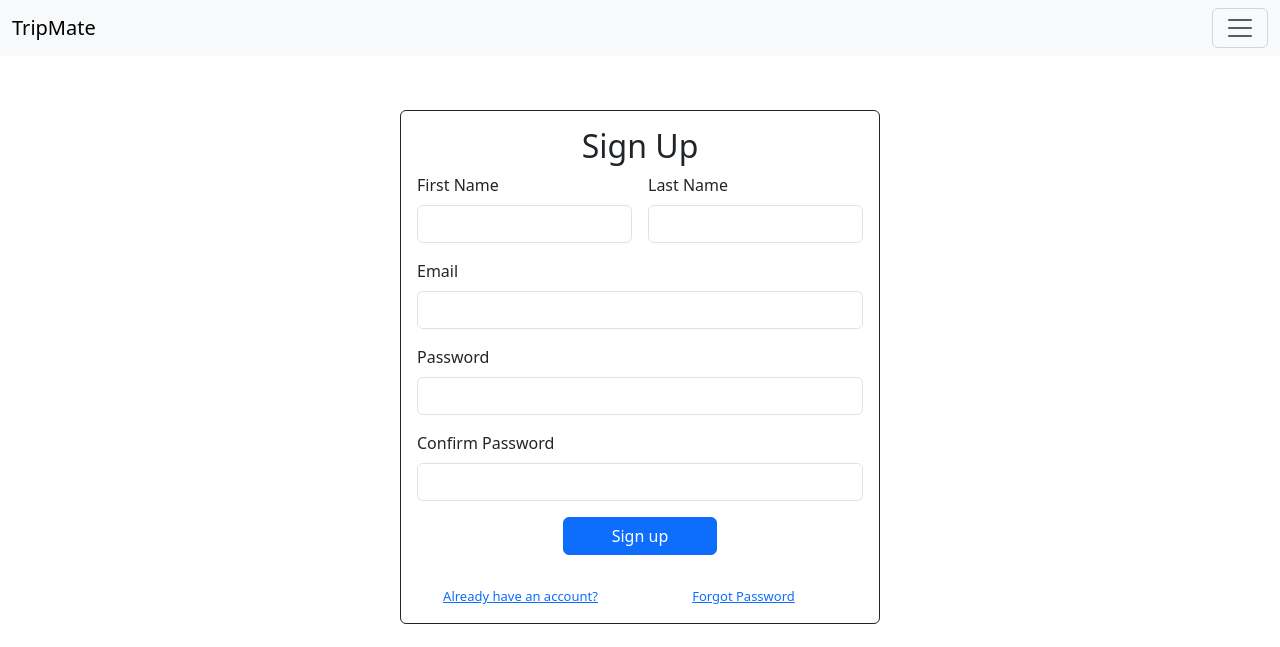
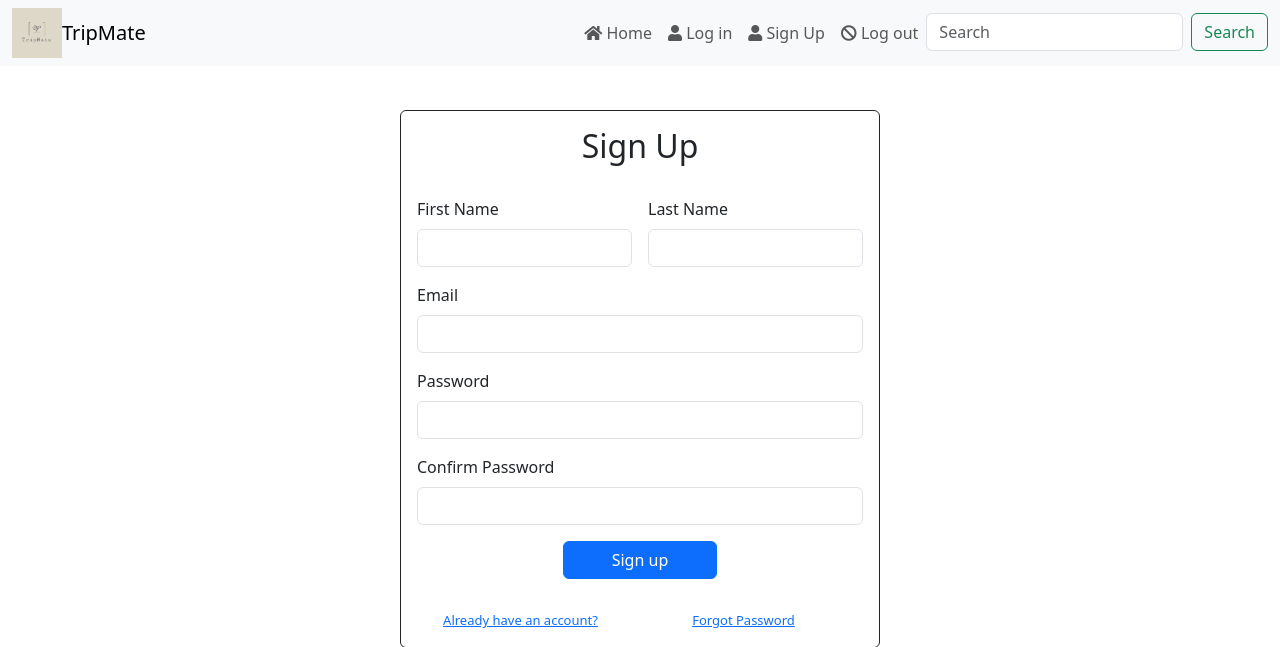
Before and after one commit to mariahvadak/TripMate, a Flask app: page /signup/ in a window 1280 px wide. Shown: the top 647 px of the page. Run offline with Flask 2, Linux system fonts and the light colour scheme.

Commit message:
Change base layout

```diff
--- a/app/templates/base.html
+++ b/app/templates/base.html
@@ -8,29 +8,54 @@
 
         <title>{% block title %}TripMate{% endblock %}</title>
     </head>
+
     <style>
         body {
             padding-top: 80px;
         }
+
         footer {
             bottom: 0;
             width: 100%;
             margin: 20px auto;
         }
+
+        .navbar-nav {
+            display: flex;
+            align-items: left;
+            justify-content: space-between;
+        }
+
+        @media (max-width: 991px) {
+            .navbar-collapse {
+                position: fixed;
+                top: 55px;
+                bottom: 0;
+                right: 0;
+                left: auto;
+                overflow-y: scroll;
+                background-color: #f8f9fa;
+                padding: 10px;
+            }
+            .navbar-collapse form {
+                width: 100%;
+                margin: 0 auto;
+            }
+        }
     </style>
-    <nav class="navbar bg-body-tertiary fixed-top">
+
+    <!-- Sidebar -->
+
+    <!-- Main Menu -->
+    <nav class="navbar navbar-expand-lg bg-body-tertiary fixed-top">
         <div class="container-fluid">
-            <a class="navbar-brand" href="/">TripMate</a>
-            <button class="navbar-toggler" type="button" data-bs-toggle="offcanvas" data-bs-target="#offcanvasNavbar" aria-controls="offcanvasNavbar">
+            <img src="/static/images/logo.png" width="50" height="50">
+            <a class="navbar-brand" href="/"> TripMate</a>
+            <button class="navbar-toggler" type="button" data-bs-toggle="collapse" data-bs-target="#navbarNav" aria-controls="navbarNav" aria-expanded="false" aria-label="Toggle navigation">
                 <span class="navbar-toggler-icon"></span>
             </button>
-            <div class="offcanvas offcanvas-end" tabindex="-1" id="offcanvasNavbar" aria-labelledby="offcanvasNavbarLabel">
-                <div class="offcanvas-header">
-                    <h5 class="offcanvas-title" id="offcanvasNavbarLabel">Menu</h5>
-                    <button type="button" class="btn-close" data-bs-dismiss="offcanvas" aria-label="Close"></button>
-                </div>
-                <div class="offcanvas-body">
-                    <ul class="navbar-nav justify-content-end flex-grow-1 pe-3">
+            <div class="collapse navbar-collapse" id="navbarNav">
+                <ul class="navbar-nav ms-auto">
                     <li class="nav-item">
                         <a class="nav-link" href="/"> <span class="fas fa-home"></span> Home </a>
                     </li>
@@ -43,14 +68,17 @@
                     <li class="nav-item">
                         <a class="nav-link" href="/"> <span class="fas fa-ban"></span> Log out</a>
                     </li>
-                    <form class="d-flex mt-3" role="search">
+                    <div id="search-bar">
+                        <form class="d-flex">
                             <input class="form-control me-2" type="search" placeholder="Search" aria-label="Search">
                             <button class="btn btn-outline-success" type="submit">Search</button>
                         </form>
                     </div>
+                </ul>
             </div>
         </div>
     </nav>
+
     {% with messages = get_flashed_messages(with_categories=true) %}
         {% if messages %}
             {% for category, message in messages %}
--- a/app/templates/login.html
+++ b/app/templates/login.html
@@ -20,6 +20,7 @@
 <div class="card border-dark mb-3" style="max-width: 25rem;">
     <div class="card-body">
         <h2 class="card-title" style="text-align: center;">Log In</h2>
+        <br>
         <form class="row g-3" method="POST">
             <div class="col-12">
                 <label for="inputEmail4" class="form-label">Email</label>
--- a/app/templates/signup.html
+++ b/app/templates/signup.html
@@ -19,6 +19,7 @@
 <div class="card border-dark mb-3" style="max-width: 30rem;">
     <div class="card-body">
         <h2 class="card-title" style="text-align: center;">Sign Up</h2>
+        <br>
         <form method="POST" class="row g-3">
             <div class="col-md-6">
                 <label for="inputFistName" class="form-label">First Name</label>
```
Also changed, not shown: app/static/images/logo.png (added), instance/TripMate.db. Lines whose indentation alone changed are shown as unchanged.
